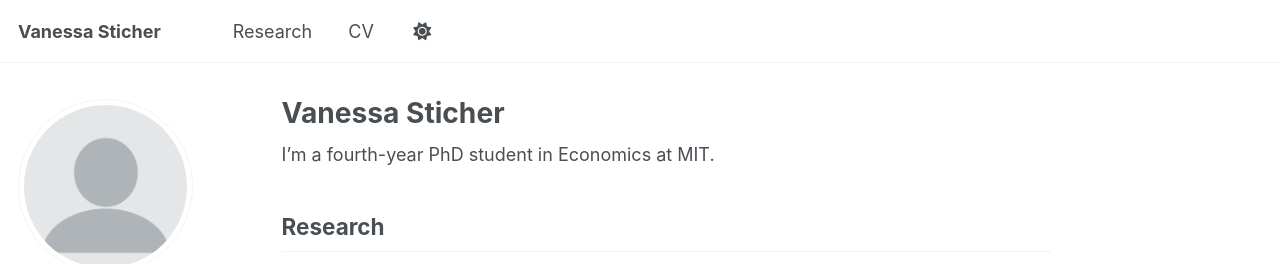
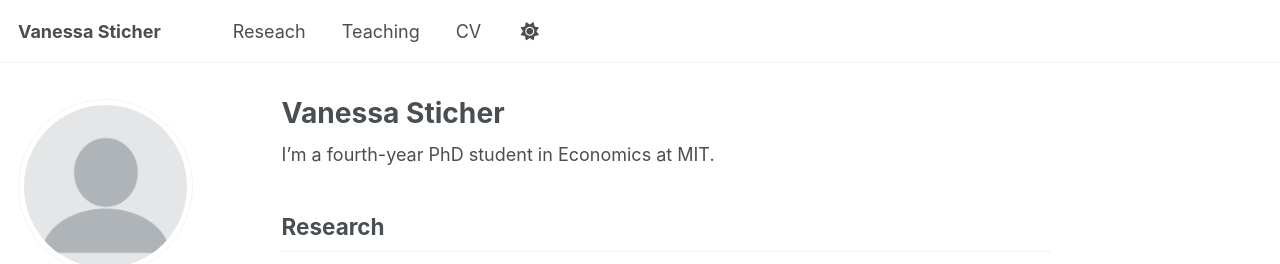
Before and after one commit to VanessaSticher/vanessasticher.github.io, a Jekyll site: the page built from _pages/about.md, in a window 1280 px wide. Shown: the top 264 px of the page. Built offline with Jekyll 4.4.1, drawn with Linux system fonts in a browser that asks for light colours; some web fonts are replaced; a script that is not in the unit is left out.

Commit message:
Update navigation.yml

```diff
--- a/_data/navigation.yml
+++ b/_data/navigation.yml
@@ -8,8 +8,11 @@
 #      Markdown formatted page while the second is generated using JSON.
 
 main:
-  - title: "Research"
+  - title: "Reseach"
     url: /research/
+
+  - title: "Teaching"
+    url: /teaching/
 
   - title: "CV"
     url: /cv/
```
